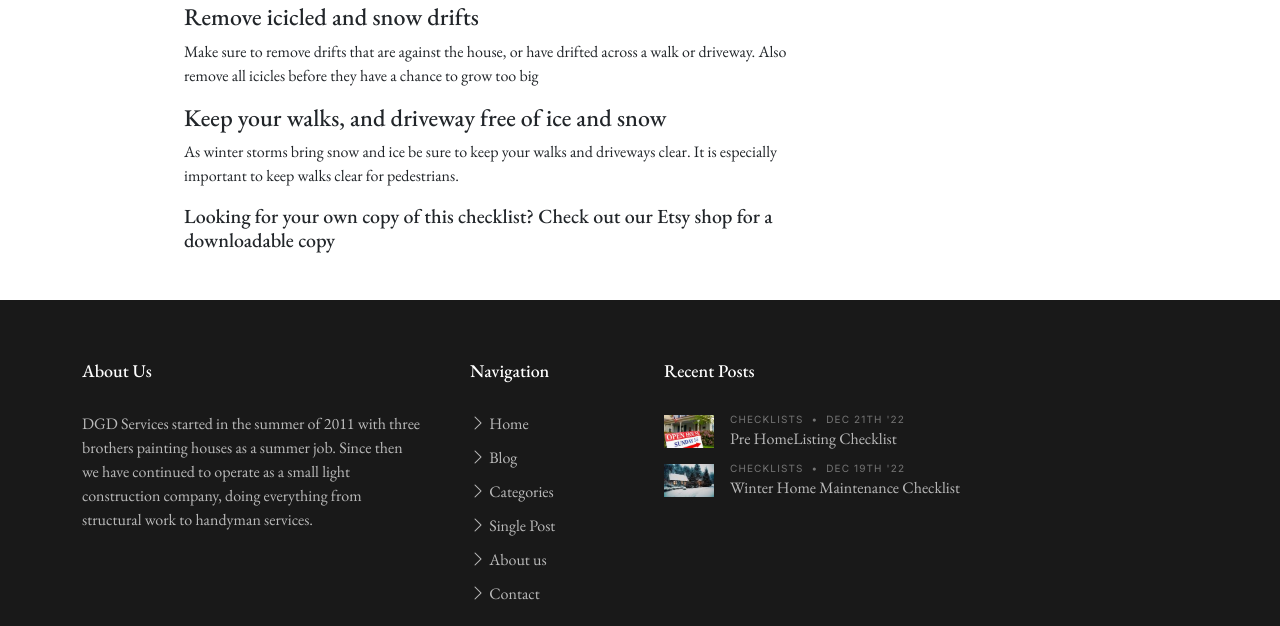
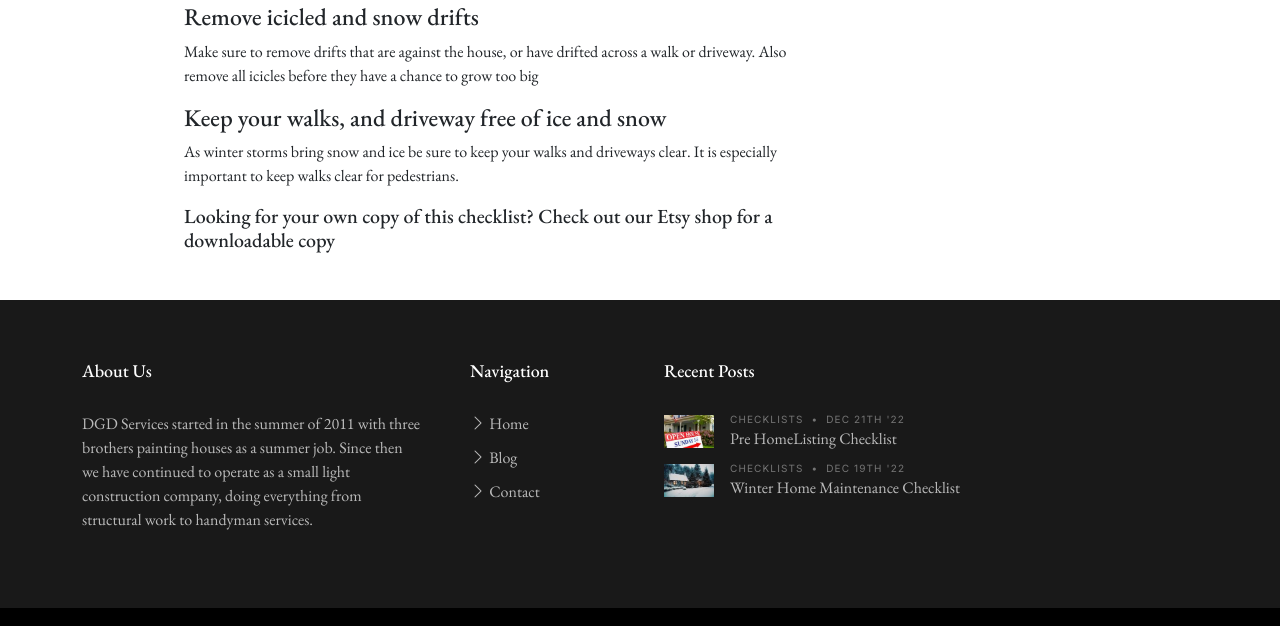
Before and after one commit to gdhaynes/gdhaynes.github.io, a plain HTML site: page winterhomechecklist.html in a window 1280 px wide. Shown: the part 3227-3853 px from the top of the page. Drawn offline with nearby package versions, Linux system fonts and the light colour scheme; a web font is replaced by a local one.

Commit message:
Fixed links in footer

```diff
--- a/winterhomechecklist.html
+++ b/winterhomechecklist.html
@@ -225,10 +225,7 @@
             <h3 class="footer-heading">Navigation</h3>
             <ul class="footer-links list-unstyled">
               <li><a href="index.html"><i class="bi bi-chevron-right"></i> Home</a></li>
-              <li><a href="index.html"><i class="bi bi-chevron-right"></i> Blog</a></li>
-              <li><a href="category.html"><i class="bi bi-chevron-right"></i> Categories</a></li>
-              <li><a href="single-post.html"><i class="bi bi-chevron-right"></i> Single Post</a></li>
-              <li><a href="about.html"><i class="bi bi-chevron-right"></i> About us</a></li>
+              <li><a href="blog.html"><i class="bi bi-chevron-right"></i> Blog</a></li>
               <li><a href="contact.html"><i class="bi bi-chevron-right"></i> Contact</a></li>
             </ul>
           </div>
```
Also changed, not shown: contact.html (+0 -2 lines), index.html (+0 -2 lines), prelistingchecklist.html (+1 -4 lines).
